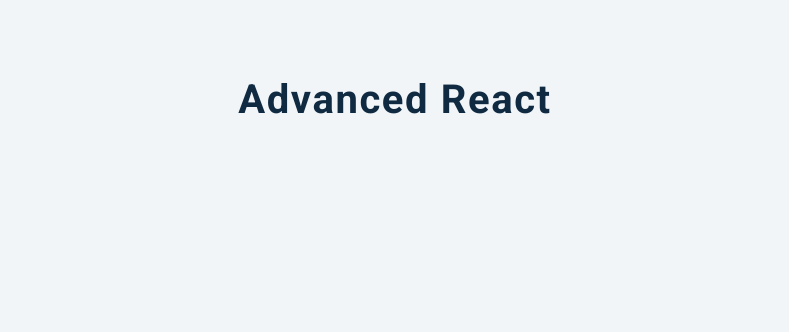
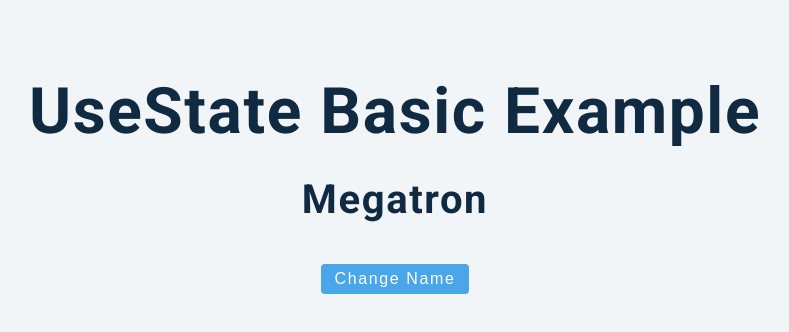
Before and after one commit to newdevmike22/Advanced-React, a React (Create React App) app in the folder practice/: page / in a window 1280 px wide. Shown: the top 332 px of the page, without its empty margins (245-1034 px from the left). Built offline with nearby package versions, Linux system fonts and the light colour scheme.

Commit message:
Branch - 2
A basic example of useState in React.

```diff
--- a/practice/src/App.js
+++ b/practice/src/App.js
@@ -1,7 +1,9 @@
+import UseStateBasics from "./tutorial/1-useState/useState-basics";
+
 const App = () => {
   return (
     <div className="container">
-      <h2>advanced react</h2>
+      <UseStateBasics />
     </div>
   )
 }
--- /dev/null
+++ b/practice/src/tutorial/1-useState/useState-basics.js
@@ -0,0 +1,22 @@
+import { useState } from "react";
+
+const UseStateBasics = () => {
+    const [name, setName] = useState("Megatron");
+    const handleClick = () => {
+        if (name === "Megatron") {
+            setName("Optimus Prime")
+        } else {
+            setName("Megatron")
+        }
+    }
+
+    return (
+        <div>
+            <h1>useState basic Example</h1><br/>
+            <h2>{name}</h2>
+            <button className="btn" onClick={handleClick}>Change Name</button>
+        </div>
+    )
+}
+
+export default UseStateBasics;
```
